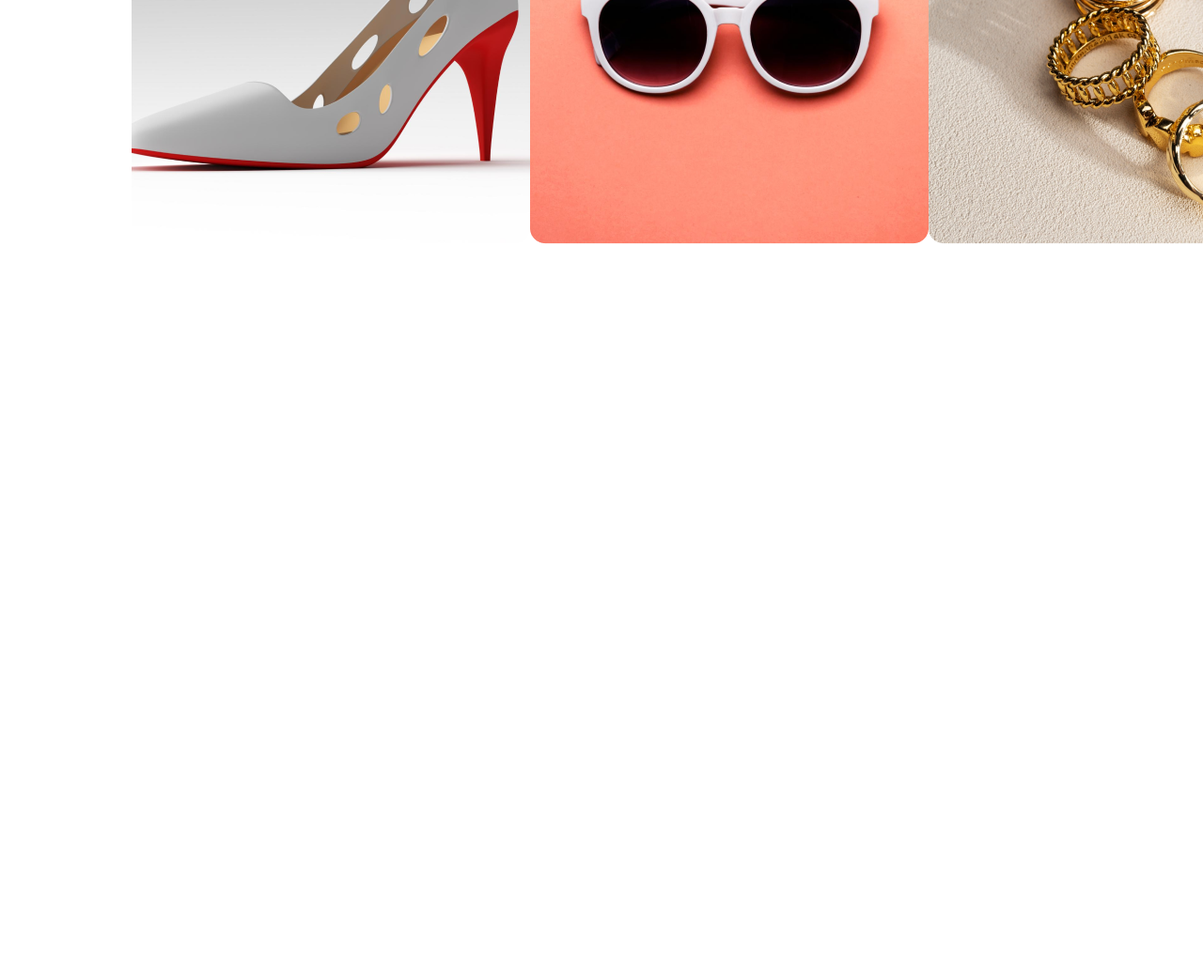
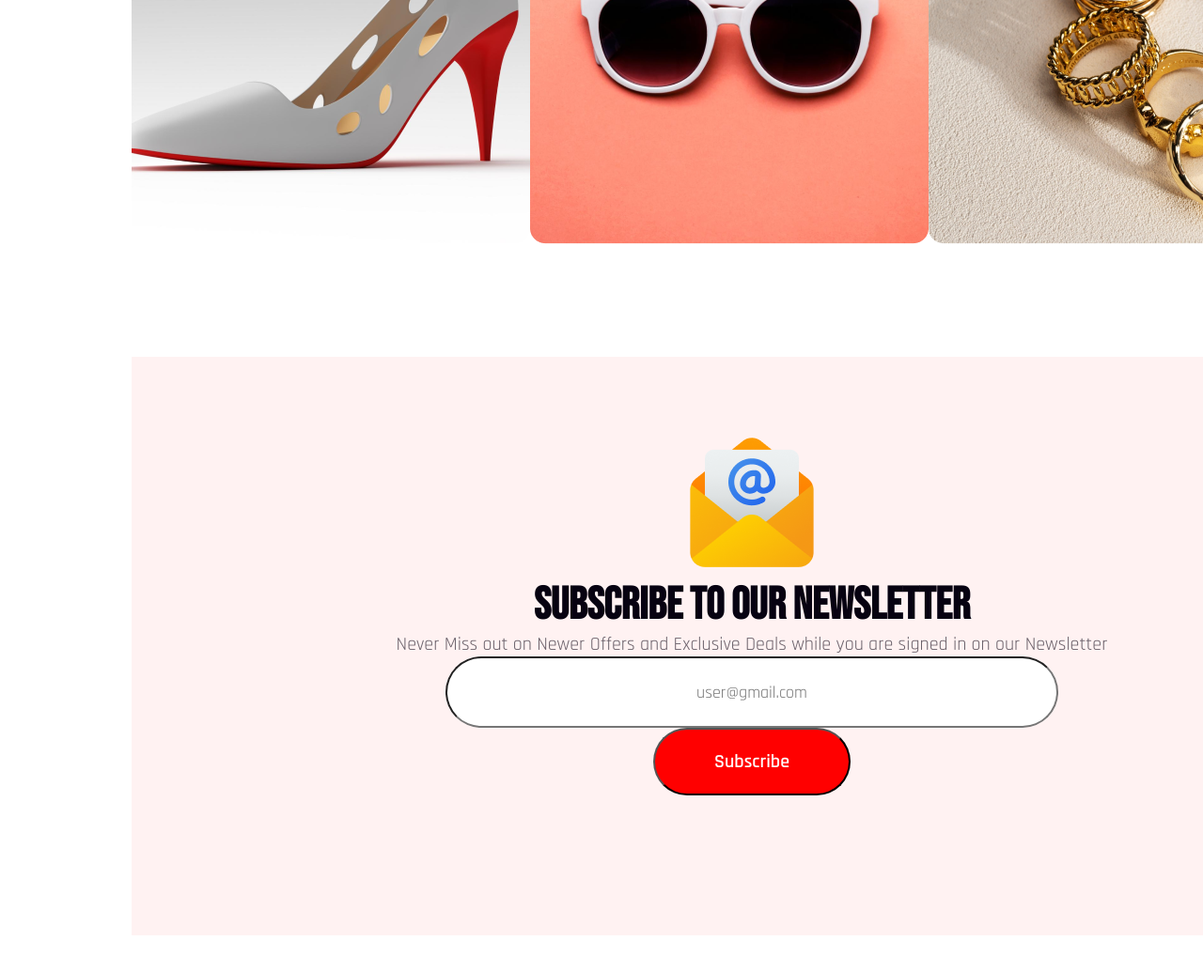
Before and after one commit to Mahim2000/B9A1-NewYearPortfolio, a plain HTML site: page index.html in a window 1280 px wide. Shown: the part 5865-6899 px from the top of the page at 94% size. Before the commit the page ends 6125 px from the top, so only its background shows below. Drawn offline with Linux system fonts and the light colour scheme.

Commit message:
Added Newsletter

```diff
--- a/index.html
+++ b/index.html
@@ -114,7 +114,12 @@
             </div>
         </section>
         <section class="newsletter">
-
+            <img id="sub-img" src="images/icons/Group 61.png" alt="">
+            <h2 id="sub-title">Subscribe to our Newsletter</h2>
+            <h4 id="sub-info">Never Miss out on Newer Offers and Exclusive Deals while you are signed in on our Newsletter</h3>
+            <input class="input-email" type="text" placeholder="user@gmail.com">
+            <br>
+            <button class="sub-btn">Subscribe</button>
         </section>
     </main>
     <!-- MAIN END -->
--- a/styles/newyear.css
+++ b/styles/newyear.css
@@ -337,3 +337,57 @@ header{
     margin-left: 140px;
     margin-right: 140px;
 }
+
+.newsletter{
+    background: rgba(255, 0, 0, 0.05);
+    width: 1320px;
+    height: 616px;
+    margin: 50px 140px 120px 140px;
+    display: block;
+    text-align: center;
+    margin-top: 120px;
+    margin-bottom: 120px;
+}
+
+#sub-img{
+    padding-top: 80px;
+}
+
+#sub-title{
+    color: #070211;
+    font-family: Bebas Neue;
+    font-size: 48px;
+    font-weight: 900;
+    text-transform: capitalize;
+}
+
+#sub-info{
+    color: rgba(7, 2, 17, 0.60);
+    font-family: Rajdhani;
+    font-size: 20px;
+    font-weight: 400;
+}
+
+.input-email{
+    width: 648px;
+    height: 72px;
+    border-radius: 50px;
+    background: #FFF;
+    text-align: center;
+    color: rgba(0, 0, 0, 0.3);
+    font-family: Rajdhani;
+    font-size: 18px;
+    font-weight: 400;
+}
+
+.sub-btn{
+    width: 210px;
+    height: 72px;
+    border-radius: 50px 50px 50px 50px;
+    background: #F00;
+    color: #FFF;
+    text-align: center;
+    font-family: Rajdhani;
+    font-size: 20px;
+    font-weight: 600;
+}
```
